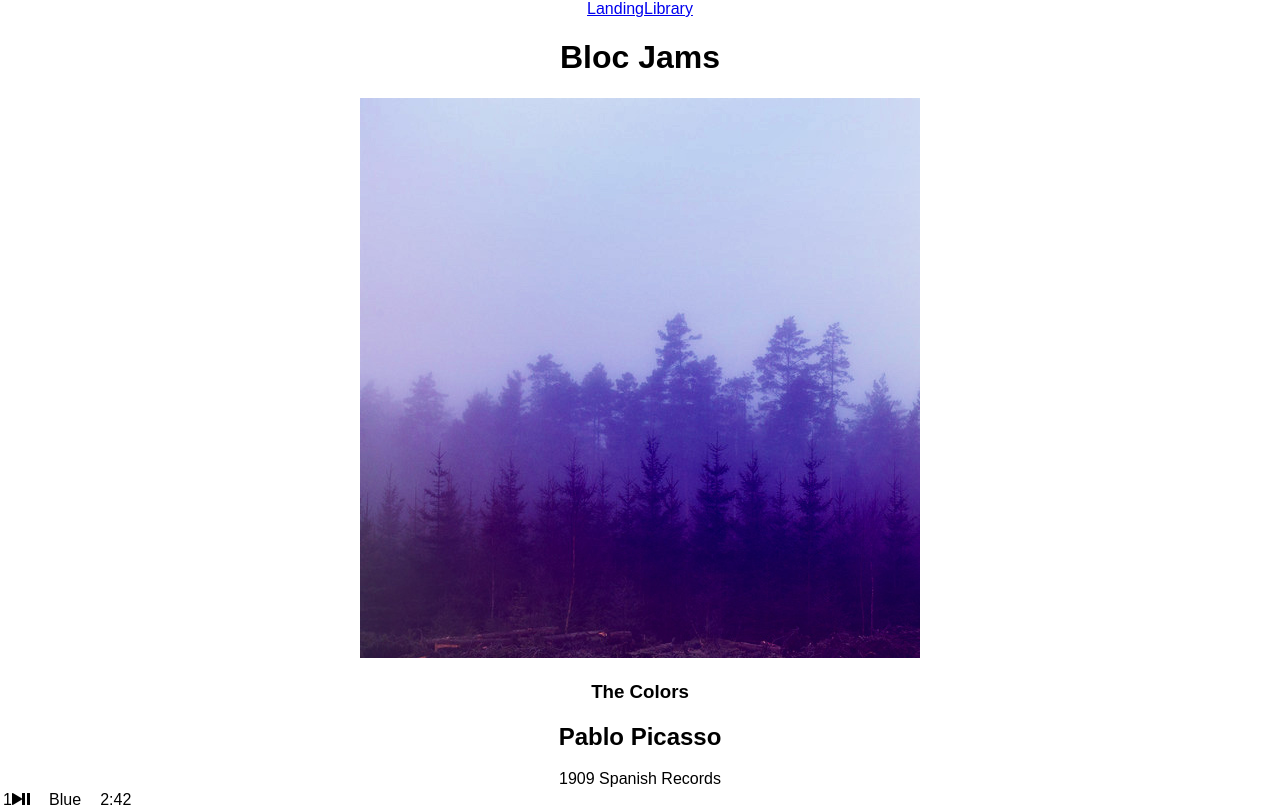
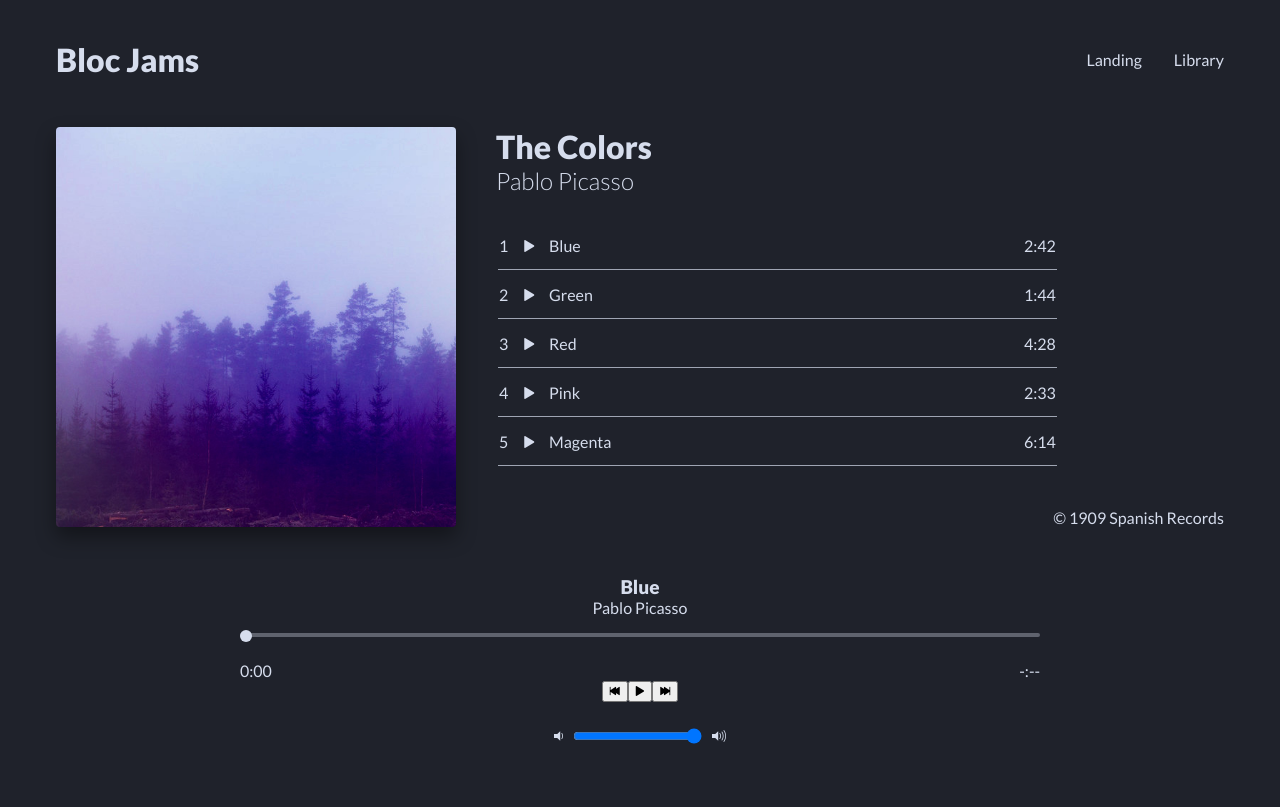
Before and after one commit to davidjprobst/bloc-jams-react, a React (Create React App) app: page /album/the-colors in a window 1280 px wide. Shown: the top 807 px of the page. Built offline with nearby package versions, Linux system fonts and the light colour scheme.

Commit message:
styling for all pages

```diff
--- a/public/index.html
+++ b/public/index.html
@@ -20,6 +20,7 @@
       Learn how to configure a non-root public URL by running `npm run build`.
     -->
     <link rel="stylesheet" href="http://code.ionicframework.com/ionicons/2.0.1/css/ionicons.min.css">
+    <link rel="stylesheet" href="https://fonts.googleapis.com/css?family=Lato:300,400,700,900">
     <title>React App</title>
   </head>
   <body>
--- a/src/App.js
+++ b/src/App.js
@@ -11,10 +11,10 @@ class App extends Component {
       <div className="App">
         <header>
           <nav>
-            <Link to='/'>Landing</Link>
-            <Link to='/library'>Library</Link>
+            <h1 id="logo">Bloc Jams</h1>
+            <Link to='/' className="link">Landing</Link>
+            <Link to='/library' className="link">Library</Link>
           </nav>
-          <h1>Bloc Jams</h1>
         </header>
         <main>
           <Route exact path="/" component={Landing} />
--- a/src/components/Album.js
+++ b/src/components/Album.js
@@ -67,7 +67,8 @@ class Album extends Component {
     if (this.state.isPlaying && isSameSong) {
       this.pause();
     } else {
-      if (!isSameSong) { this.setSong(song); }
+      if (!isSameSong) {
+      this.setSong(song);}
       this.play();
     }
   }
@@ -97,7 +98,7 @@ class Album extends Component {
   formatTime(s) {
     let minutes = Math.floor(s / 60);
     let seconds = Math.round(s - minutes * 60);
-    if (isNaN(seconds)) {
+    if (isNaN(seconds) || isNaN(minutes)) {
       return "-:--";
     } else {
       return minutes + ":" + ("0" + seconds).slice(-2);
@@ -118,9 +119,6 @@ class Album extends Component {
             <div className="album-details">
               <h1 id="album-title">{this.state.album.title}</h1>
               <h2 className="artist">{this.state.album.artist}</h2>
-            <div id="release-info">{this.state.album.releaseInfo}</div>
-          </div>
-        </section>
               <table id="song-list">
                 <colgroup>
                   <col id="song-number-column" />
@@ -130,11 +128,13 @@ class Album extends Component {
                 <tbody>
                   {
                   this.state.album.songs.map( (song,index) =>
-              <tr className="song" key={index} onClick={ () => this.handleSongClick(song) }>
+                    <tr className="song"
+                        key={index}
+                        onClick={ () => this.handleSongClick(song) }
+                    >
                       <td id="song-number-column" className="song-action">
                         <span className="song-number">{index + 1}</span>
-                  <span className="ion-play"></span>
-                  <span className="ion-pause"></span>
+                        <span className={ (this.state.isPlaying && song === this.state.currentSong) ? "ion-pause" : "ion-play" }></span>
                       </td>
                       <td id="song-title-column" className="song-title">{song.title}</td>
                       <td id="song-duration-column" className="song-duration">{this.formatTime(song.duration)}</td>
@@ -143,9 +143,13 @@ class Album extends Component {
                 }
                 </tbody>
               </table>
+              <div id="release-info">&copy; {this.state.album.releaseInfo}</div>
+            </div>
+        </section>
         <PlayerBar
           isPlaying={this.state.isPlaying}
           currentSong={this.state.currentSong}
+          currentArtist={this.state.album.artist}
           currentVolume={this.audioElement.currentVolume}
           currentTime={this.audioElement.currentTime}
           formatCurrentTime={this.formatTime(this.audioElement.currentTime)}
--- a/src/components/Library.js
+++ b/src/components/Library.js
@@ -13,11 +13,13 @@ class Library extends Component {
       <section className='library'>
         {
           this.state.albums.map( (album,index) =>
-            <Link to={`/album/${album.slug}`} key={index}>
-              <img src={album.albumCover} alt={album.title} />
-              <div>{album.title}</div>
-              <div>{album.artist}</div>
-              <div>{album.songs.length} songs</div>
+            <Link to={`/album/${album.slug}`} key={index} className="library-album">
+              <img src={album.albumCover} alt={album.title} className="library-album-cover" />
+              <div className="album-info">
+                <h1>{album.title}</h1>
+                <h2>{album.artist}</h2>
+                <p>{album.songs.length} songs</p>
+              </div>
             </Link>
           )
         }
--- a/src/components/PlayerBar.js
+++ b/src/components/PlayerBar.js
@@ -4,28 +4,33 @@ class PlayerBar extends Component {
   render() {
     return (
       <section className="player-bar">
-        <section id="buttons">
-          <button id="previous">
-            <span className="ion-skip-backward" onClick={this.props.handlePrevClick}></span>
-          </button>
-          <button id="play-pause" onClick={this.props.handleSongClick} >
-            <span className={this.props.isPlaying ? 'ion-pause' : 'ion-play'}></span>
-          </button>
-          <button id="next">
-            <span className="ion-skip-forward" onClick={this.props.handleNextClick}></span>
-          </button>
+        <section className="now-playing">
+          <h3 id="playing-song">{this.props.currentSong.title}</h3>
+          <p id="playing-artist">{this.props.currentArtist}</p>
+        </section>
         <section id="time-control">
-            <div className="current-time">{this.props.formatCurrentTime}</div>
           <input
             type="range"
             className="seek-bar"
             value={(this.props.currentTime / this.props.duration) || 0}
             max="1"
             min="0"
-              step="0.01"
+            step="any"
             onChange={this.props.handleTimeChange}
           />
+          <div className="current-time">{this.props.formatCurrentTime}</div>
           <div className="total-time">{this.props.formatDuration}</div>
+        </section>
+        <section id="buttons">
+          <button id="previous">
+            <span className="ion-skip-backward" onClick={this.props.handlePrevClick}></span>
+          </button>
+          <button id="play-pause" onClick={this.props.handleSongClick} >
+            <span id="play-toggle" className={this.props.isPlaying ? "ion-pause" : "ion-play"}></span>
+          </button>
+          <button id="next">
+            <span className="ion-skip-forward" onClick={this.props.handleNextClick}></span>
+          </button>
         </section>
         <section id="volume-control">
           <div className="icon ion-volume-low"></div>
@@ -41,7 +46,6 @@ class PlayerBar extends Component {
           <div className="icon ion-volume-high">{this.props.currentVolume}</div>
         </section>
       </section>
-      </section>
     );
   }
 }
--- a/src/index.css
+++ b/src/index.css
@@ -1,5 +1,246 @@
+/****** GLOBAL STYLES ******/
+
 body {
   margin: 0;
   padding: 0;
-  font-family: sans-serif;
+  font-family: 'Lato', sans-serif;;
+  background-color: #1F222B;
+  color: #D6DDED;
+  font-size: 16px;
+  margin: 40px auto 48px;
+  max-width: 1200px;
 }
+
+a {
+  text-decoration: none;
+  color: #D6DDED;
+}
+
+p {
+  margin: 0;
+}
+
+h1 {
+  font-size: 32px;
+  font-weight: 900;
+  line-height: 39px;
+  margin: 0;
+}
+
+h2 {
+  font-size: 24px;
+  font-weight: 300;
+  line-height: 29px;
+  margin: 0;
+}
+
+h3 {
+  font-size: 19px;
+  font-weight: 900;
+  margin: 0px;
+}
+
+nav {
+  display: flex;
+  max-width: 1200px;
+  margin: 40px auto 48px;
+  align-items: center;
+}
+
+#logo {
+  margin-left: 16px;
+  flex: 1;
+  text-align: left;
+}
+
+.link {
+  margin: auto;
+  padding: 0 16px;
+}
+
+.link:hover {
+  text-decoration: underline;
+}
+
+/****** LANDING STYLES ******/
+
+.selling-points {
+  display: flex;
+  flex-flow: row;
+}
+
+.point {
+  flex: 1;
+  margin: 48px 24px 0;
+}
+
+.point-description {
+  margin-top: 16px;
+}
+/****** LIBRARY STYLES ******/
+
+.library {
+  display: flex;
+  flex-flow: row;
+  margin-bottom: 64px;
+  width: 100%
+}
+
+.library-album {
+  width: 50%;
+  display: flex;
+}
+
+.library-album-cover {
+  max-width: 280px;
+  max-height: 280PX;
+  box-sizing: content-box;
+  border-radius: 4px;
+  margin-left: 16px;
+}
+
+.library-album-cover:hover {
+  box-shadow: 0px 10px 20px rgb(0,0,0,0.40);
+  transition-duration: 0.2s;
+}
+
+.album-info {
+  margin: 0 0 0 24px;
+  text-align: left;
+}
+
+.album-info p {
+  margin-top: 8px;
+}
+
+/****** ALBUM STYLES ******/
+
+.album {
+}
+
+#album-info {
+  display: flex;
+  flex-flow: row;
+}
+
+#album-info > * {
+  flex: 1 100%;
+}
+
+#album-cover-art {
+  max-width: 400px;
+  max-height: 400PX;
+  box-sizing: content-box;
+  border-radius: 4px;
+  box-shadow: 0px 10px 20px rgb(0,0,0,0.40);
+  flex: 1;
+  margin-left: 16px
+}
+
+.album-details {
+  text-align: left;
+  margin-left: 40px;
+  flex: 1;
+  margin-right: 16px;
+}
+
+#releaseInfo {
+  text-align: right;
+  font-weight: 400;
+  font-size: 12px;
+}
+
+#song-list {
+  margin-top: 24px;
+  text-align: left;
+  width: 100%;
+}
+
+.song {
+  height: 48px;
+  border-bottom: 0.5px solid rgb(214, 221, 237, 0.7);
+  display: flex;
+  align-items: center;
+}
+.song-number {
+  padding-right: 16px;
+}
+
+#song-number-column {
+  width: 48px;
+}
+
+#song-title-column {
+  flex: 1;
+}
+
+#song-duration-column {
+  width: 48px;
+  text-align: right;
+}
+
+#release-info {
+  text-align: right;
+  margin-top: 40px;
+}
+
+#time-control {
+  display: flex;
+  flex-wrap: wrap;
+  width: 800px;
+  margin: 0 auto;
+}
+
+.now-playing {
+  margin-top: 48px;
+}
+
+.seek-bar {
+  order: 1;
+  width: 100%;
+  margin: 16px 0 24px 0;
+  -webkit-appearance: none;
+  appearance: none;
+  height: 4px;
+  border-radius: 2px;
+  background: #5F636E;
+}
+
+.seek-bar::-webkit-slider-runnable-track {
+  height: 10px;
+  -webkit-appearance: none;
+  color: #13bba4;
+  margin-top: -1px;
+}
+
+.seek-bar::-webkit-slider-thumb {
+  -webkit-appearance: none;
+  appearance: none;
+  height: 12px;
+  width: 12px;
+  background: #D6DDED;
+  border-radius: 6px;
+}
+
+.current-time {
+  flex: 1;
+  order: 2;
+  text-align: left;
+}
+
+.total-time {
+  flex: 1;
+  order: 3;
+  text-align: right;
+}
+
+#volume-control {
+  display: flex;
+  margin-top: 16px;
+  align-items: center;
+  justify-content: center;
+}
+
+.icon {
+  padding: 8px;
+}
```
Lines whose indentation alone changed are shown as unchanged.
